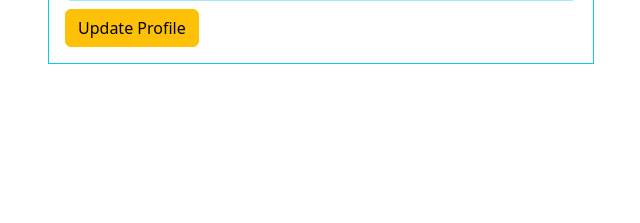
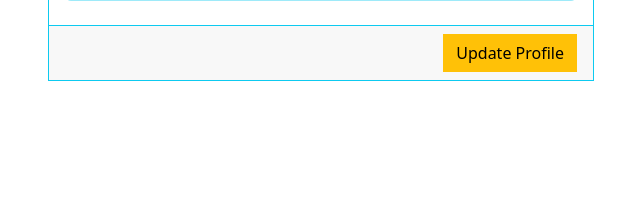
Before and after one commit to thehasu/bill-collection-app-using-django, a Django app: template templates/bill_coll/consumer_Dashboard.html in a window 1280 px wide. Shown: the part 543-766 px from the top of the page, without its empty margins (319-959 px from the left). Run offline with Django 3.2, Linux system fonts and the light colour scheme; the template is opened without the code that fills it: values that come from a table or form of the project are taken from there, others are empty; data comes from the database, SQL or seed files in the repository; some libraries are stand-ins or nearby versions.

Commit message:
Style consumer dashboard

```diff
--- a/templates/bill_coll/consumer_Dashboard.html
+++ b/templates/bill_coll/consumer_Dashboard.html
@@ -67,9 +67,11 @@
               >{{profile.paidThruMonth}}</span
             >
           </p>
+        </div>
 
+        <div class="card-footer text-end rounded-0 border-info">
           <a
-            class="btn btn-warning"
+            class="btn btn-warning rounded-0"
             href="{% url 'bill_coll:update_profile' pk=user.pk %}"
             >Update Profile</a
           >
```
